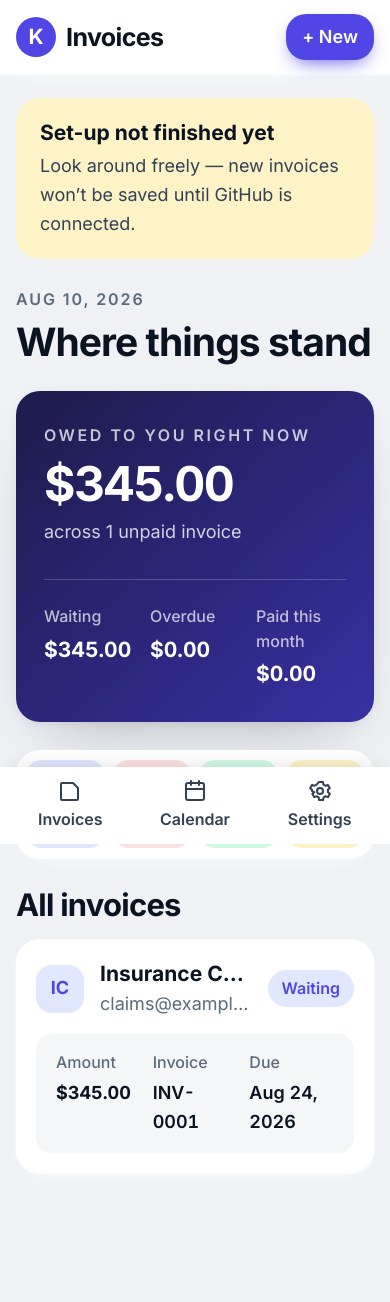
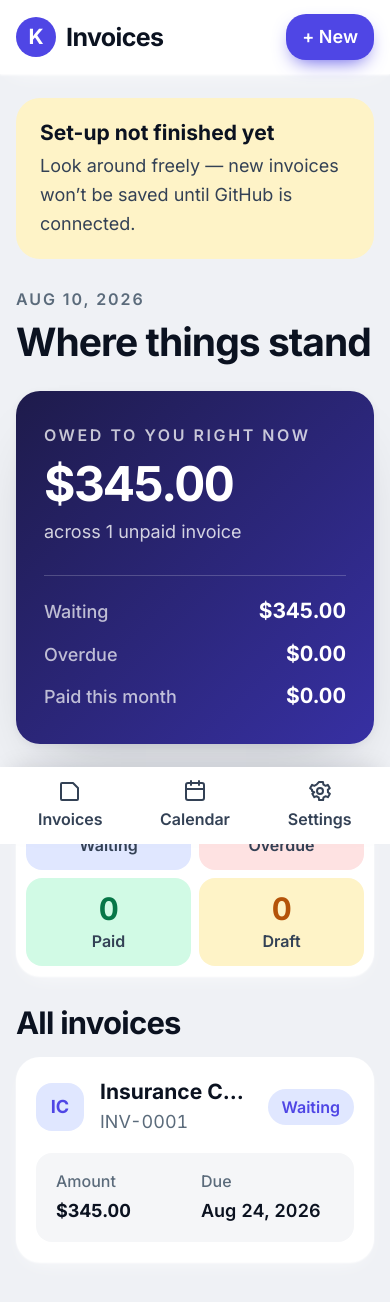
Before and after one commit to SacredRebel/invoice-template, a Next.js app: page / in a window 390 px wide. Shown: the top 1302 px of the page. Built offline with nearby package versions, Linux system fonts and the light colour scheme.

Commit message:
mobile: fix cramped grids, drifting buttons and missing active tab

```diff
--- a/app/page.tsx
+++ b/app/page.tsx
@@ -72,23 +72,23 @@ export default async function Dashboard() {
           across {unpaid.length} unpaid invoice{unpaid.length === 1 ? "" : "s"}
         </p>
 
-        <div className="mt-8 grid grid-cols-3 gap-4 border-t border-white/20 pt-6">
+        <div className="mt-7 space-y-3 border-t border-white/20 pt-5 sm:grid sm:grid-cols-3 sm:gap-4 sm:space-y-0">
           {[
             { label: "Waiting",  value: money(sum(waiting), cur) },
             { label: "Overdue",  value: money(sum(overdue), cur) },
             { label: "Paid this month",
               value: money(paidNow.reduce((s, i) => s + owed({ ...i, depositPaid: 0 }), 0), cur) },
           ].map((s) => (
-            <div key={s.label}>
-              <p className="text-sm font-medium text-white/70">{s.label}</p>
-              <p className="tnum mt-1.5 text-lg font-bold sm:text-xl">{s.value}</p>
+            <div key={s.label} className="flex items-baseline justify-between gap-3 sm:block">
+              <p className="text-base font-medium text-white/70 sm:text-sm">{s.label}</p>
+              <p className="tnum text-lg font-bold sm:mt-1.5 sm:text-xl">{s.value}</p>
             </div>
           ))}
         </div>
       </section>
 
       {/* ── How many of each, at a glance ── */}
-      <div className="grid grid-cols-4 gap-2 rounded-3xl bg-card p-2.5 shadow-card">
+      <div className="grid grid-cols-2 gap-2 rounded-3xl bg-card p-2.5 shadow-card sm:grid-cols-4">
         {counts.map((c) => (
           <div key={c.label} className={`rounded-2xl py-3 text-center ${c.fill}`}>
             <p className={`tnum text-2xl font-bold ${c.tone}`}>{c.n}</p>
@@ -127,8 +127,11 @@ export default async function Dashboard() {
                         <p className="truncate text-lg font-bold text-ink">
                           {inv.clientSnapshot?.name ?? "—"}
                         </p>
+                        <p className="tnum truncate text-base text-soft sm:hidden">{inv.number}</p>
                         {inv.clientSnapshot?.email && (
-                          <p className="truncate text-base text-soft">{inv.clientSnapshot.email}</p>
+                          <p className="hidden truncate text-base text-soft sm:block">
+                            {inv.clientSnapshot.email}
+                          </p>
                         )}
                       </div>
                       <span className={`chip shrink-0 ${CHIP[state] ?? CHIP.draft}`}>
@@ -137,14 +140,14 @@ export default async function Dashboard() {
                     </div>
 
                     {/* Labelled columns — this is what stops it reading as loose text */}
-                    <div className="mt-4 grid grid-cols-3 gap-3 rounded-2xl bg-wash px-5 py-4">
+                    <div className="mt-4 grid grid-cols-2 gap-3 rounded-2xl bg-wash px-5 py-4 sm:grid-cols-3">
                       <div>
                         <p className="text-sm font-medium text-soft">Amount</p>
                         <p className="tnum mt-1 text-base font-bold text-ink">
                           {money(owed(inv), cur)}
                         </p>
                       </div>
-                      <div>
+                      <div className="hidden sm:block">
                         <p className="text-sm font-medium text-soft">Invoice</p>
                         <p className="tnum mt-1 text-base font-semibold text-ink">{inv.number}</p>
                       </div>
```
